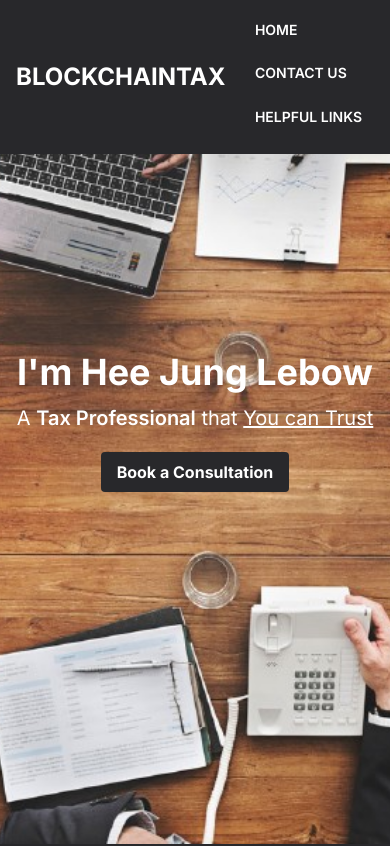
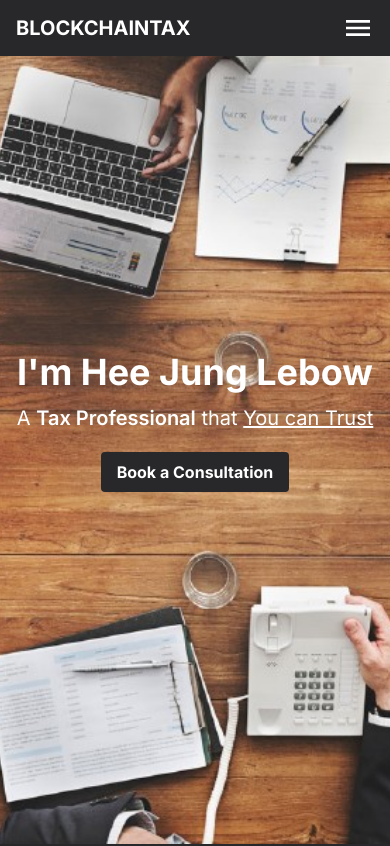
Before and after one commit to deflatedDbug/blockchaintax, a Next.js app: page / in a window 390 px wide. Shown: the top 846 px of the page. Built offline with nearby package versions, Linux system fonts and the light colour scheme.

Commit message:
mobile responsive nav w/hamburger icon

```diff
--- a/components/header.tsx
+++ b/components/header.tsx
@@ -1,19 +1,28 @@
-import React from "react";
+"use client";
+import React, { useState } from "react";
+import MenuIcon from "@mui/icons-material/Menu";
 
 export default function Header() {
+  const [isOpen, setIsOpen] = useState(false);
   return (
-    <nav className="fixed w-full px-4 py-3 bg-[#28282B]">
+    <>
+    {isOpen && (
+      <div
+        className="fixed inset-0 bg-black bg-opacity-25 z-10"
+        onClick={() => setIsOpen(false)}
+     />
+    )}
+    <nav className="fixed w-full px-4 py-3 bg-[#28282B] z-20">
       <div className="container mx-auto flex justify-between items-center text-white">
-       <div>
-        <a className="text-2xl font-bold left-0" href="/">
-         BLOCKCHAINTAX
+        <a className="text-xl sm:text-2xl font-bold" href="/">
+          BLOCKCHAINTAX
         </a>
-       </div>
-        <div
-          className="block lg:flex lg:items-center lg:w-auto"
-          id="navbarLinks"
-        >
-          <ul className="flex flex-col lg:flex-row list-none ml-auto">
+        <button className="lg:hidden" onClick={() => setIsOpen(!isOpen)}>
+          <MenuIcon style={{ fontSize: '2rem' }}/>
+        </button>
+
+        <div className={`${isOpen ? 'block ': 'hidden '} absolute lg:relative lg:block top-full left-0 w-full bg-[#28282B] lg-bg-transparent lg:w-auto transition-transform duration-300 ease-in-out z-20`} id="navbarLinks">
+          <ul className="flex flex-col lg:flex-row list-none ml-auto space-y-4 lg-space-y-0 items-center justify-center">
             <li className="nav-item mb-2 lg:mb-0">
               <a
                 className="nav-link px-3 py-2 flex items-center text-sm uppercase font-semibold leading-snug hover:opacity-50"
@@ -42,5 +51,6 @@ export default function Header() {
         </div>
       </div>
     </nav>
+    </>
   );
 }
--- a/components/services.tsx
+++ b/components/services.tsx
@@ -7,7 +7,7 @@ export default function Services() {
       <header className="font-semibold text-3xl text-center mb-10">
         Small Business Services
       </header>
-      <div className="flex flex-row justify-around">
+      <div className="flex flex-wrap flex-row justify-around">
         <div className="">
         <Image
         src="/tax.png"
```
Also changed, not shown: package.json (+10 -5 lines), 1 other file (tests, documents, lock files or other folders).
